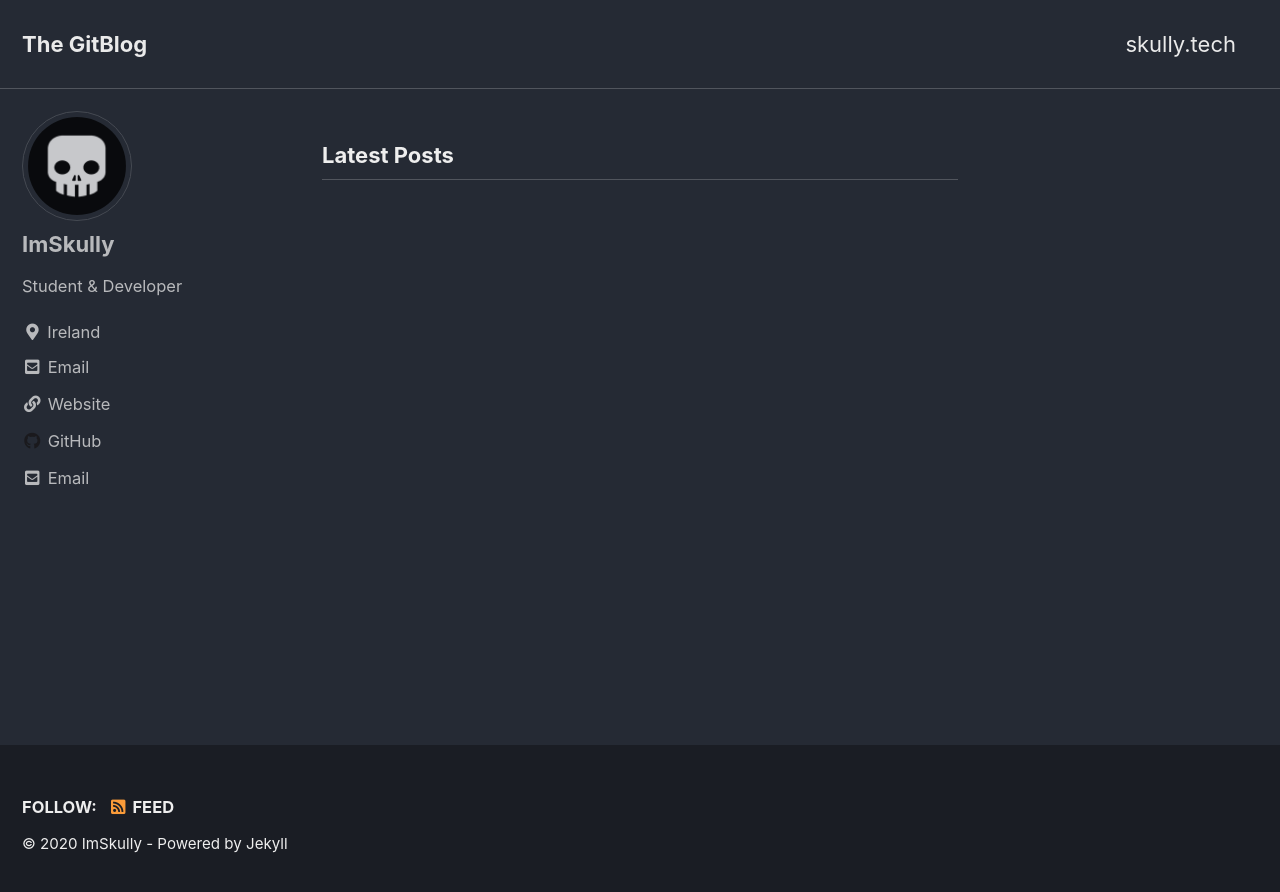
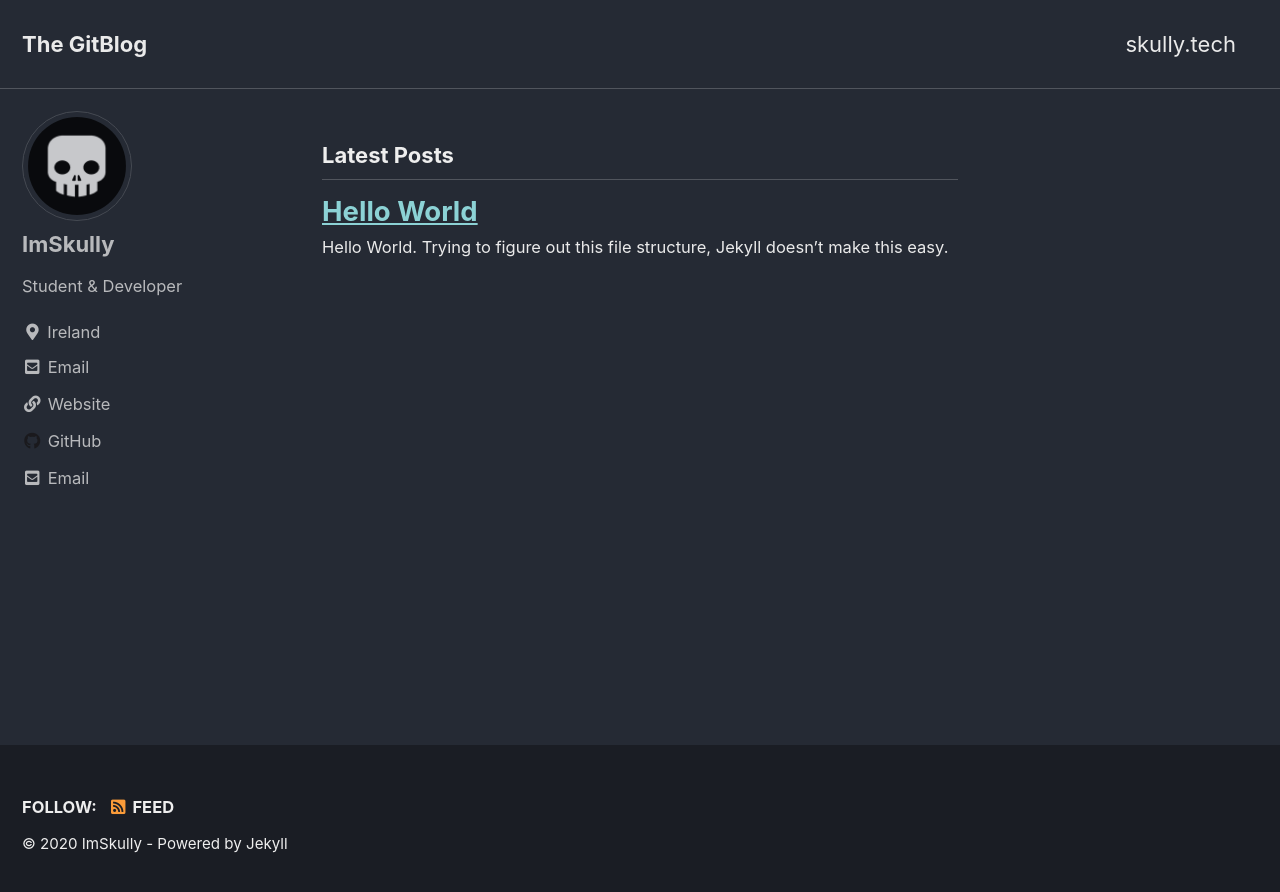
Before and after one commit to ImSkully/ImSkully, a Jekyll site: the page built from docs/index.html, in a window 1280 px wide. Shown: the top 892 px of the page. Built offline with Jekyll 4.4.1, drawn with Linux system fonts in a browser that asks for light colours; cached includes are drawn as plain includes; the list of posts is cut into pages by our own code.

Commit message:
first post?

```diff
--- a/docs/_config.yml
+++ b/docs/_config.yml
@@ -275,7 +275,7 @@ defaults:
     values:
       layout: single
       author_profile: true
-      read_time: true
+      read_time: # true
       comments: # true
       share: true
       related: true
--- /dev/null
+++ b/docs/_posts/2020-07-18-Hello-World.md
@@ -0,0 +1,2 @@
+# Hello World.
+Trying to figure out this file structure, Jekyll doesn't make this easy.
```
